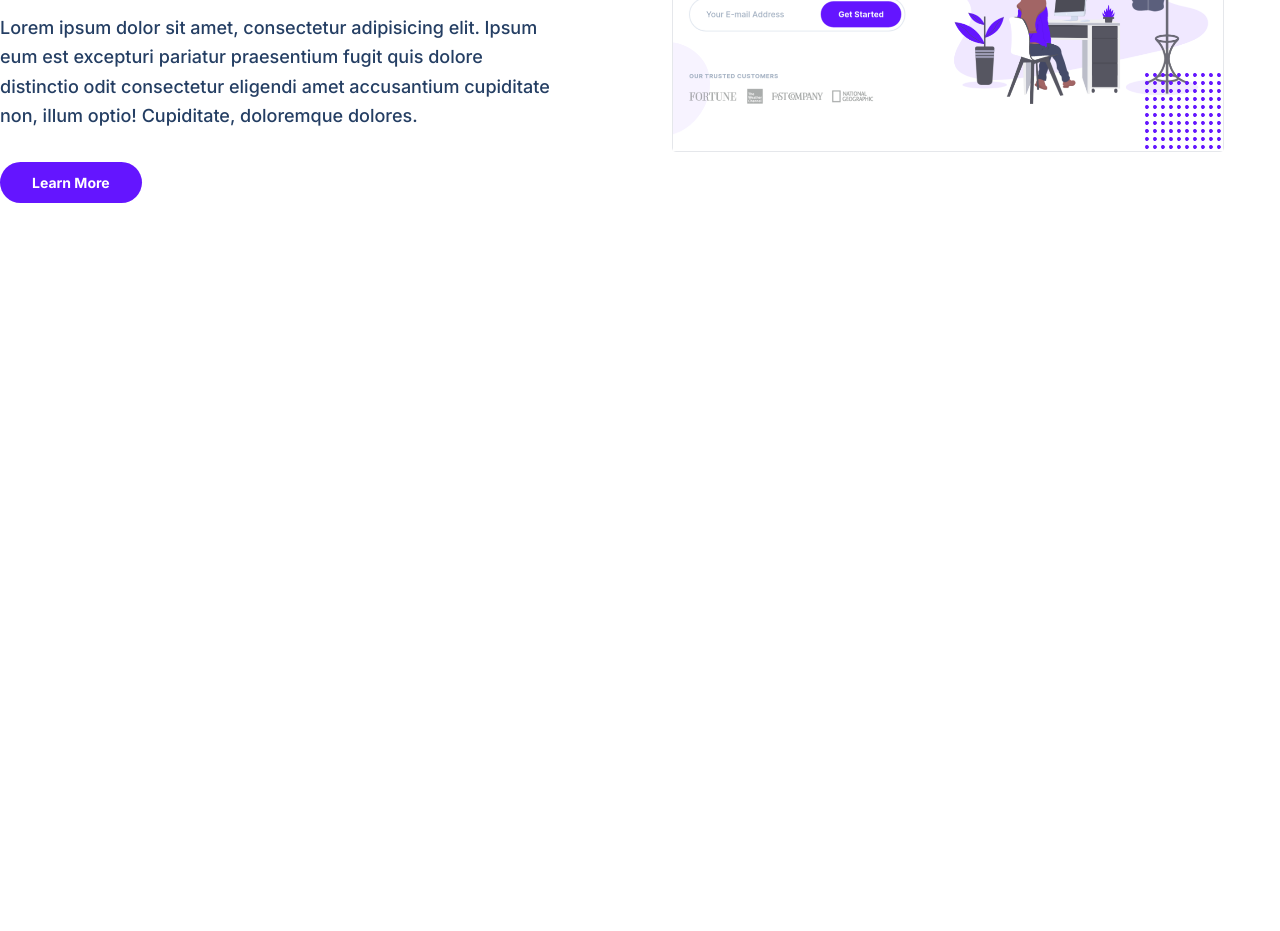
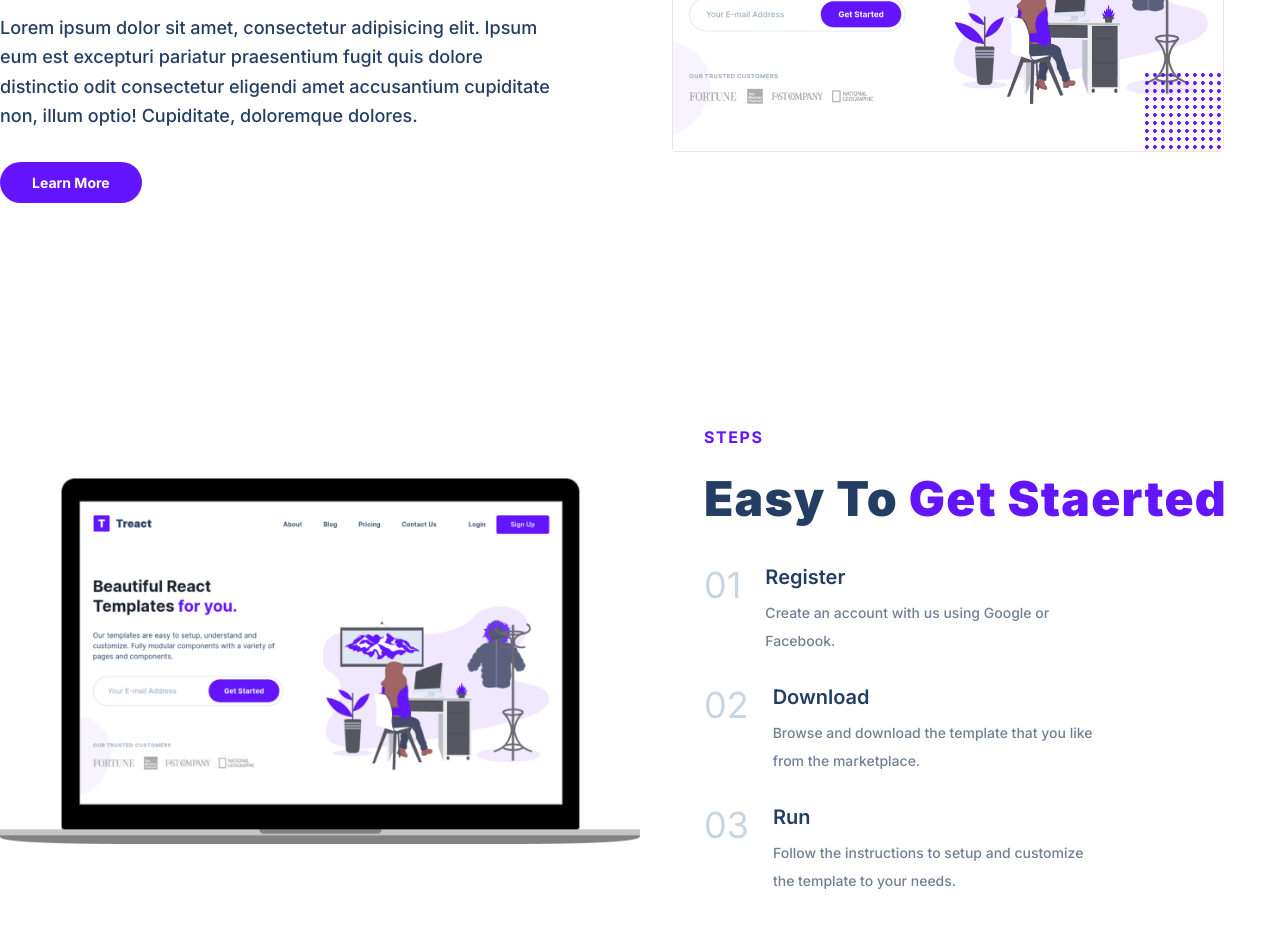
Before and after one commit to marialaurabenitez92-collab/final-project, a plain HTML site: page index.html in a window 1280 px wide. Shown: the part 2236-3167 px from the top of the page. Before the commit the page ends 2535 px from the top, so only its background shows below. Drawn offline with Linux system fonts and the light colour scheme.

Commit message:
save modified index.html and styles.css

```diff
--- a/index.html
+++ b/index.html
@@ -202,6 +202,52 @@
                 </div>
             </div>
         </section>
+        <section id="steps">
+            <div class="container">
+                <div class="row">
+                    <figure class="steps__img--wrapper">
+                        <img src="./assets/hero-screenshot-2.241aac1fbc66db29d873.png" class="steps__img"
+                            alt="Dashboard Screenshot">
+                    </figure>
+                    <div class="steps__description">
+                        <div class="section__tag">STEPS</div>
+                        <h2 class="section__title">
+                            Easy To
+                            <span class="purple">Get Staerted</span>
+                        </h2>
+                        <div class="steps__list">
+                            <div class="step">
+                                <div class="step__number">01</div>
+                                <div class="step__description">
+                                    <div class="step__title">Register</div>
+                                    <p class="step__para">
+                                        Create an account with us using Google or Facebook.
+                                    </p>
+                                </div>
+                            </div>
+                            <div class="step">
+                                <div class="step__number">02</div>
+                                <div class="step__description">
+                                    <div class="step__title">Download</div>
+                                    <p class="step__para">
+                                        Browse and download the template that you like from the marketplace.
+                                    </p>
+                                </div>
+                            </div>
+                            <div class="step">
+                                <div class="step__number">03</div>
+                                <div class="step__description">
+                                    <div class="step__title">Run</div>
+                                    <p class="step__para">Follow the instructions to setup and customize the template to
+                                        your needs.
+                                    </p>
+                                </div>
+                            </div>
+                        </div>
+                    </div>
+                </div>
+            </div>
+        </section>
     </main>
 </body>
 
--- a/styles.css
+++ b/styles.css
@@ -354,7 +354,62 @@ img {
     z-index: 0;
     display:block;
 }
+#steps .row {
+    display: flex;
+    justify-content: space-between;
+    align-items: center;
+}
 
+.steps__img--wrapper {
+    display: flex;
+    position: relative;
+    width: 50%;
+}
+
+.steps__img {
+    z-index: 2;
+}
+
+.steps__description {
+    padding: 32px 0;
+    padding-left: 64px;
+    width: 50%;
+}
+
+.step {
+    display: flex;
+    align-items: flex-start;
+    margin-top: 32px;
+}
+
+.step__number {
+    color:#cbd5e0;
+    font-size: 36px;
+    font-weight: 600px;
+    line-height: 1;
+}
+
+.step__description {
+    display: flex;
+    flex-direction: column;
+    margin-left: 24px;
+    max-width: 320px;
+}
+
+.step__title {
+    font-weight: 600;
+    font-size: 20px;
+    color: #243e63;
+    line-height: 1;
+}
+
+.step__para {
+    font-size: 14px;
+    color: #718096;
+    margin-top: 12px;
+    font-weight: 500;
+    line-height: 2;
+}
 
 @media (max-width: 1024px) {
     .btn__menu {
```
